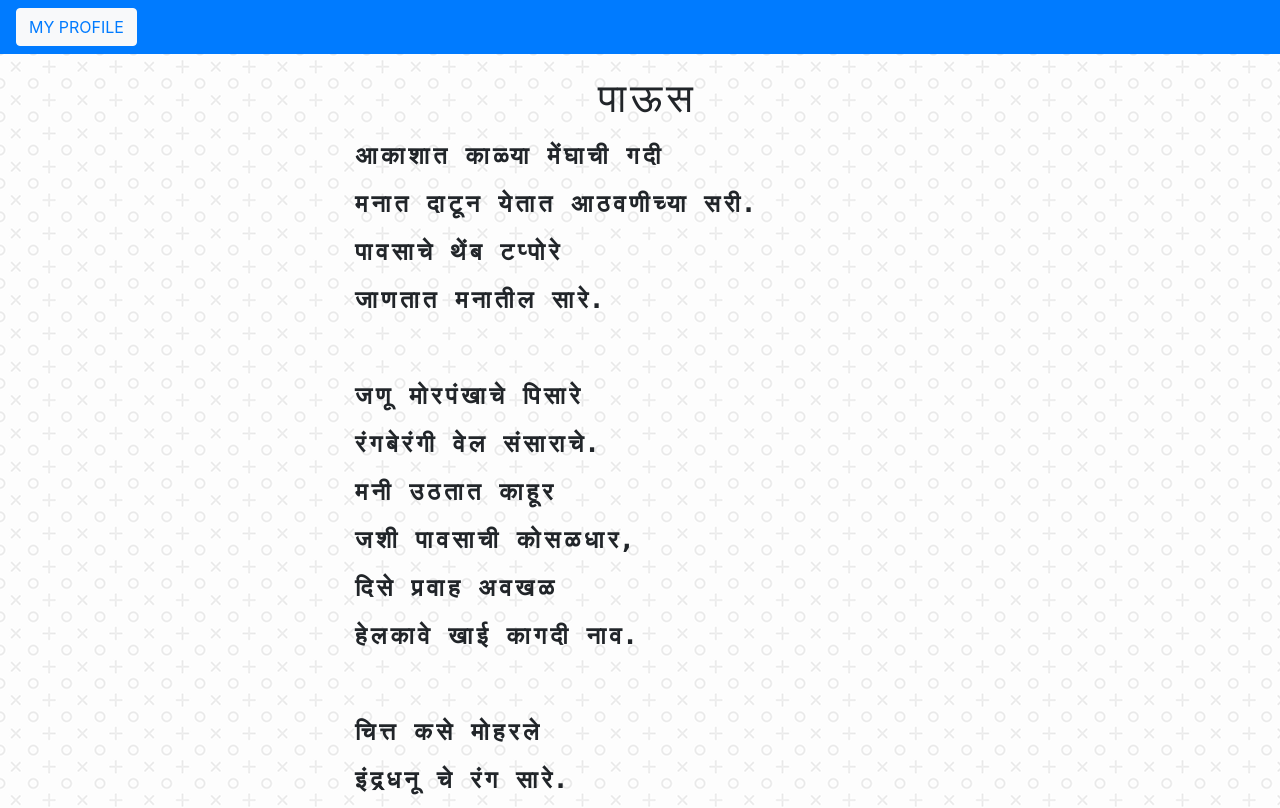
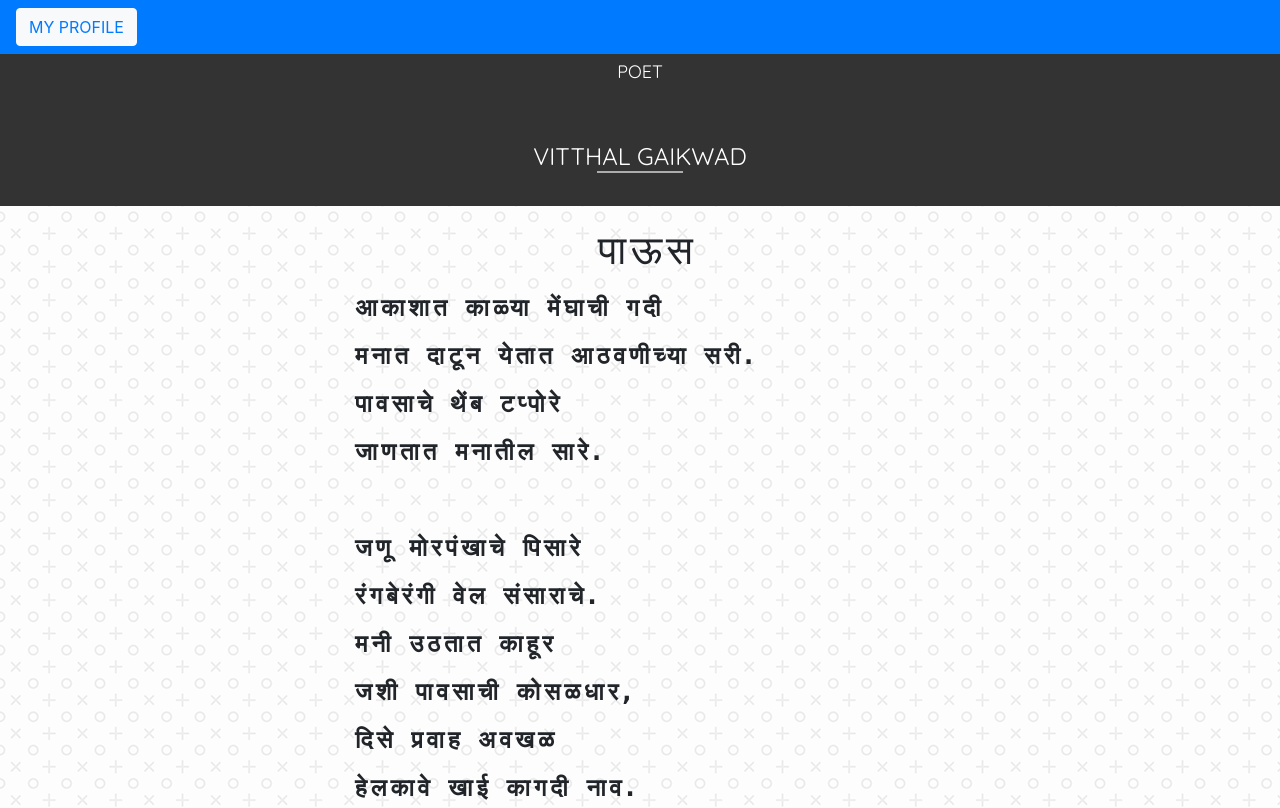
Before and after one commit to NehaVGaikwad/NehaVGaikwad.github.io, a plain HTML site: page hobbies.html in a window 1280 px wide. Shown: the top 808 px of the page. Drawn offline with nearby package versions, Linux system fonts and the light colour scheme; a web font is replaced by a local one.

Commit message:
Add files via upload

```diff
--- a/hobbies.html
+++ b/hobbies.html
@@ -10,10 +10,11 @@
   <title>HOBBIES</title>
   <link rel="stylesheet" href="styles/hobbystyle.css">
   <link rel="stylesheet" href="https://stackpath.bootstrapcdn.com/bootstrap/4.3.1/css/bootstrap.min.css" integrity="sha384-ggOyR0iXCbMQv3Xipma34MD+dH/1fQ784/j6cY/iJTQUOhcWr7x9JvoRxT2MZw1T" crossorigin="anonymous">
-
+  <link href="https://fonts.googleapis.com/css?family=Quicksand|Raleway&display=swap" rel="stylesheet">
 </head>
 
 <body background="styles/images/wallpaper.png" , class="wall">
+
 
   <nav class="navbar navbar-expand-lg navbar-light bg-primary">
     <button class="navbar-toggler" type="button" data-toggle="collapse" data-target="#navbarTogglerDemo03" aria-controls="navbarTogglerDemo03" aria-expanded="false" aria-label="Toggle navigation">
@@ -23,9 +24,16 @@
       <ul class="navbar-nav mr-auto mt-2 mt-lg-0">
         <li><button type="button" class="btn btn-light"><a href="profile.html" style="text-decoration: none;">MY PROFILE</a></button></li>
       </ul>
-    </div>
+
   </nav>
-  <div class="content">
+</div>
+<div class="box-c">
+   <p>POET</p>
+  <a href="#" class="custom-underline">VITTHAL GAIKWAD</a>
+
+</div>
+<div class="content">
+
     <article>
       <h1>पाऊस</h1>
       आकाशात काळ्या मेंघाची गदी <br>
--- a/styles/hobbystyle.css
+++ b/styles/hobbystyle.css
@@ -1,5 +1,6 @@
 @import url('https://fonts.googleapis.com/css?family=Amita&display=swap');
 @import url('https://fonts.googleapis.com/css?family=Amita|Kurale&display=swap');
+@import url("https://fonts.googleapis.com/css?family=Raleway&display=swap");
 body{
  margin: 0;
 
@@ -79,3 +80,72 @@ hr{
   background: black;
 
 }
+
+/*Poet*/
+p{
+  line-height: 2em;
+  font-size:large;
+  color: white;
+  font-family: Quicksand,Arial,sans-serif;
+}
+
+Title
+ .box-c{ height:140px;
+width: 100%;}
+ .box-c {background: #333;
+ text-align: center;}
+ .box-c a{line-height:100px;
+  font-family: Quicksand,Arial,sans-serif;
+font-size: x-large;}
+
+ @media (max-width: 991px) {
+   .col-md-12{padding:5px 0px;}
+   .box-a {height:125px !important;}
+   .box-a a {line-height:125px;}
+ }
+
+ .normal-underline,
+ .custom-underline {
+   position: relative;
+   display: inline-block;
+   font-size: 24px;
+   font-weight: 400;
+   text-align: center;
+
+ }
+
+ .normal-underline,
+ .normal-underline:hover {
+   color: #444;
+   text-decoration: underline;
+ }
+
+ .custom-underline,
+ .custom-underline:hover,
+ .custom-underline:focus,
+ .custom-underline:active {
+   color: #fff;
+   text-decoration: none;
+ }
+
+ .custom-underline::after {
+   content: "";
+   position: absolute;
+ }
+
+
+ /*--- Green Box (box-c) ---*/
+ .box-c .custom-underline::after {
+   top: 65%;
+   height: 2px !important;
+   width: 40%;
+   left: 30%;
+   background-color: rgba(255, 255, 255, 0.6);
+     transition: 0.4s ease-out all .1s;
+ }
+
+ .box-c:hover .custom-underline::after {
+   width: 90%;
+   left: 5%;
+     transition: 0.5s ease all;
+ }
```
Also changed, not shown: styles/profile.css (line endings or trailing spaces).
